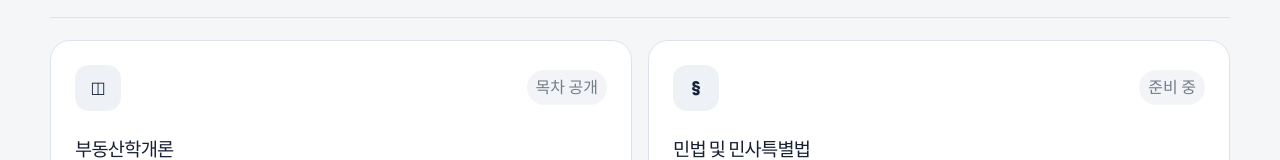
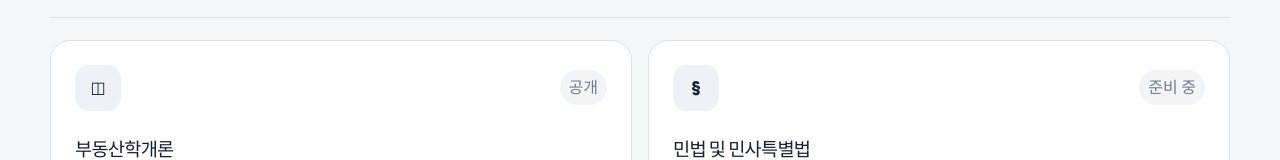
Before and after one commit to parkminhyun0/realtor-exam, a React (Vite) app: page / in a window 1280 px wide. Shown: the part 708-868 px from the top of the page. Built offline with nearby package versions, Linux system fonts and the light colour scheme.

Commit message:
fix: mark real estate theory as public

```diff
--- a/src/data/subjects.js
+++ b/src/data/subjects.js
@@ -10,7 +10,7 @@ export const subjectGroups = [
         shortTitle: '학개론',
         icon: '◫',
         description: '총론 · 경제론 · 시장론 · 정책론 · 투자론 · 금융론 · 개발·관리·마케팅론 · 감정평가론',
-        status: '목차 공개',
+        status: '공개',
       },
       {
         id: 'civil-law',
```
